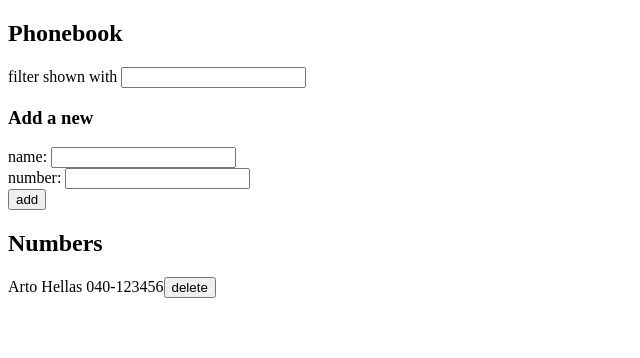
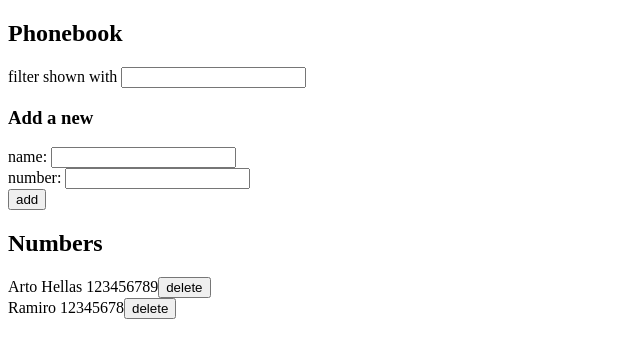
Before and after one commit to ramirolc02/FullStackOpen, a React (Create React App) app in the folder part2/phonebook/: page / in a window 1280 px wide. Shown: the top 358 px of the page, without its empty margins (0-640 px from the left). Built offline with nearby package versions, Linux system fonts and the light colour scheme; data requests are answered from the project's data file.

Commit message:
2.18 step10 done

```diff
--- a/part2/phonebook/db.json
+++ b/part2/phonebook/db.json
@@ -2,8 +2,13 @@
   "persons": [
     {
       "name": "Arto Hellas",
-      "number": "040-123456",
+      "number": "123456789",
       "id": 1
+    },
+    {
+      "name": "Ramiro",
+      "number": "12345678",
+      "id": 2
     }
   ]
 }
--- a/part2/phonebook/src/App.js
+++ b/part2/phonebook/src/App.js
@@ -21,22 +21,25 @@ const App = () => {
 
    const addPerson = (event) => {
     event.preventDefault()
+    const personObject = {
+      name: newName,
+      number: newNumber
+    }
     // can use function array.some()
     if(persons.filter(person => person.name === newName).length === 0){
-      const personObject = {
-        name: newName,
-        number: newNumber
-      }
       personService
       .create(personObject)
       .then(returnedPerson => {
         setPersons(persons.concat(returnedPerson))
       })
-
     }
     else{
-        alert(`${newName} is already added to phonebook`)
-    }
+       const popup = `${newName} is already added to phonebook, replace the old number with a new one ?`
+       const confirm = window.confirm(popup)
+       if(confirm){
+          handleUpdate(personObject)
+        }
+       }
     setNewName('')
     setNewNumber('')
   }
@@ -66,6 +69,16 @@ const App = () => {
     }
  }
 
+ const handleUpdate = (personObject) => {
+  const person = persons.find(p => p.name === personObject.name)
+  const id = person.id
+  personService
+          .update(id, personObject)
+          .then(returnedPerson => {
+            setPersons(persons.map(person => person.id !== id ? person : returnedPerson))
+          })
+ }
+
  const personsCopy = persons.filter(person => person.name.toLowerCase().includes(filter.toLowerCase()))
 
   return (
--- a/part2/phonebook/src/services/persons.js
+++ b/part2/phonebook/src/services/persons.js
@@ -16,9 +16,9 @@ const deletePerson = (id)=>{
    return getAll()
 }
 
-/*const update = (id, newObject) => {
+const update = (id, newObject) => {
   const request = axios.put(`${baseUrl}/${id}`, newObject)
   return request.then(response => response.data)
-}*/
+}
 
-export default { getAll, create, deletePerson }
+export default { getAll, create, deletePerson, update }
```
